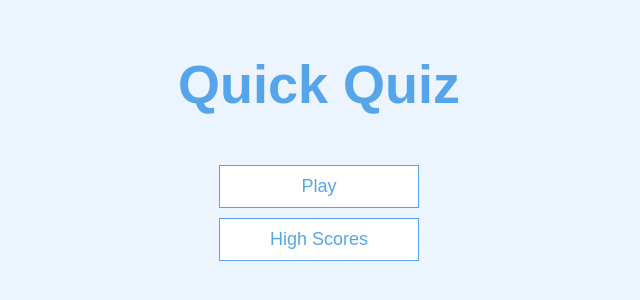
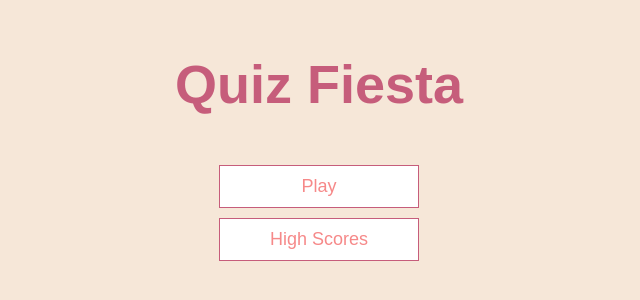
Before and after one commit to thilinianuradha/quiz-app, a plain HTML site: page Index.html in a window 1280 px wide. Shown: the part 238-538 px from the top of the page, without its empty margins (321-961 px from the left). Drawn offline with Linux system fonts and the light colour scheme.

Commit message:
color changes

```diff
--- a/Index.html
+++ b/Index.html
@@ -4,13 +4,13 @@
     <meta charset="UTF-8" />
     <meta name="viewport" content="width=device-width, initial-scale=1.0" />
     <meta http-equiv="X-UA-Compatible" content="ie=edge" />
-    <title>Quick Quiz</title>
+    <title>Quiz Fiesta </title>
     <link rel="stylesheet" href="app.css" />
   </head>
   <body>
     <div class="container">
       <div id="home" class="flex-center flex-column">
-        <h1>Quick Quiz</h1>
+        <h1>Quiz Fiesta</h1>
         <a class="btn" href="/game.html">Play</a>
         <a class="btn" href="/highscores.html">High Scores</a>
       </div>
--- a/app.css
+++ b/app.css
@@ -1,5 +1,5 @@
 :root {
-    background-color: #ecf5ff;
+    background-color: #F6E7D8;
     font-size: 62.5%;
   }
 
@@ -20,7 +20,7 @@
 
   h1 {
     font-size: 5.4rem;
-    color: #56a5eb;
+    color: #C65D7B;
     margin-bottom: 5rem;
   }
 
@@ -84,10 +84,10 @@
     padding: 1rem 0;
     width: 20rem;
     text-align: center;
-    border: 0.1rem solid #56a5eb;
+    border: 0.1rem solid #C65D7B;
     margin-bottom: 1rem;
     text-decoration: none;
-    color: #56a5eb;
+    color: #F68989;
     background-color: white;
   }
 
```
